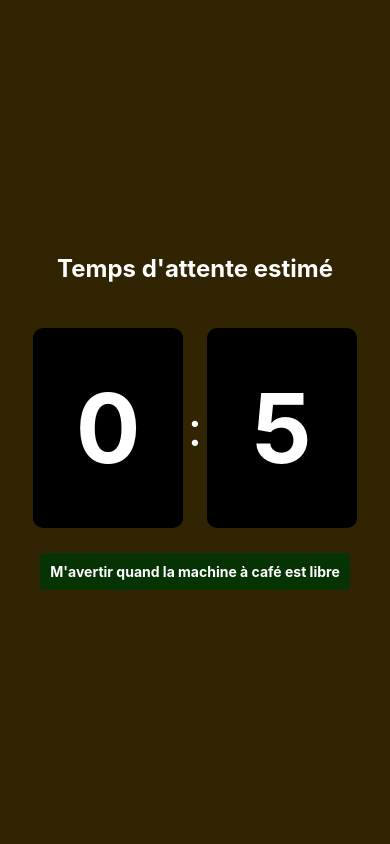
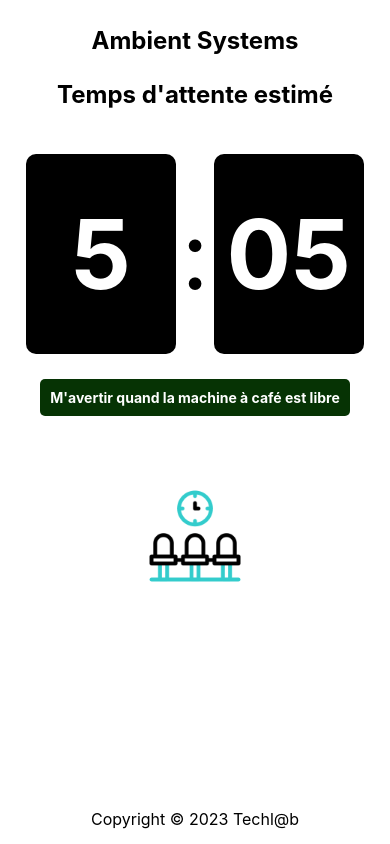
Before and after one commit to R-guill/Ambient-Systems, a React Native app: screen / in a window 390 px wide. Built offline with nearby package versions, Linux system fonts and the light colour scheme.

Commit message:
Working version

```diff
--- a/assets/BlackBoxes.js
+++ b/assets/BlackBoxes.js
@@ -40,8 +40,8 @@ const styles = StyleSheet.create({
     fontWeight: 'bold',
   },
   colon: {
-    color: 'white',
-    fontSize: 48,
+    color: 'black',
+    fontSize: 96,
     alignSelf: 'center',
   },
 });
--- a/assets/Button.js
+++ b/assets/Button.js
@@ -15,7 +15,8 @@ const styles = StyleSheet.create({
     padding: 10,
     borderRadius: 5,
     alignItems: "center",
-    marginTop:20
+    marginTop:20,
+    marginBottom:60,
   },
   text: {
     color: "white",
--- /dev/null
+++ b/assets/Footer.js
@@ -0,0 +1,26 @@
+import React from 'react';
+import { View, Text, StyleSheet } from 'react-native';
+
+const Footer = ({ text }) => {
+  return (
+    <View style={styles.footer}>
+      <Text style={styles.text}>{text}</Text>
+    </View>
+  );
+};
+
+const styles = StyleSheet.create({
+  footer: {
+    height: 50,
+    backgroundColor: 'white',
+    alignItems: 'center',
+    justifyContent: 'center',
+    marginTop:'auto',
+  },
+  text: {
+    fontSize: 16,
+    color: '#000',
+  },
+});
+
+export default Footer;
--- /dev/null
+++ b/assets/Header.js
@@ -0,0 +1,25 @@
+import React from "react";
+import { StyleSheet, View, Text } from "react-native";
+
+const Header = ({ text }) => {
+  return (
+    <View style={styles.header}>
+      <Text style={styles.text}>{text}</Text>
+    </View>
+  );
+};
+
+const styles = StyleSheet.create({
+  header: {
+    backgroundColor: "white",
+    height: 80,
+    justifyContent: "center",
+    alignItems: "center",
+  },
+  text: {
+    fontSize: 24,
+    fontWeight: "bold",
+  },
+});
+
+export default Header;
--- a/screen/HomeScreen.js
+++ b/screen/HomeScreen.js
@@ -1,14 +1,17 @@
 import React, { useState, useEffect } from "react";
-import { StyleSheet, View, Text } from "react-native";
+import { StyleSheet, View, Text, Image, Vibration } from "react-native";
 import TwoBlackBoxes from "../assets/BlackBoxes";
 import Popup from "../assets/PopUp";
 import Button from "../assets/Button";
+import Footer from "../assets/Footer";
+import Header from "../assets/Header";
 
 const HomePage = () => {
-  const [leftValue, setLeftValue] = useState(0);
+  const [leftValue, setLeftValue] = useState(5);
   const [rightValue, setRightValue] = useState(10);
   const [isPopupVisible, setIsPopupVisible] = useState(false);
   const [popUpmsg, setPopUpmsg] = useState("Time is up!");
+  const [alertState, setalertState] = useState(false);
 
   useEffect(() => {
     const timer = setInterval(() => {
@@ -36,7 +39,12 @@ const HomePage = () => {
 
   useEffect(() => {
     if (leftValue === 0 && rightValue === 0) {
+      if (alertState === true) {
+        Vibration.vibrate(1000);
+      }
+      setalertState(false);
       setIsPopupVisible(true);
+
       setPopUpmsg("La machine à café est libre!");
     }
   }, [leftValue, rightValue]);
@@ -44,13 +52,33 @@ const HomePage = () => {
   const onClosePopup = () => {
     setIsPopupVisible(false);
   };
+  const onButtonPress = () => {
+    setalertState(!alertState);
+  };
 
   return (
     <View style={styles.container}>
+        <Header text="Ambient Systems" />
       <Text style={styles.text}>Temps d'attente estimé</Text>
-      <TwoBlackBoxes leftValue={leftValue} rightValue={rightValue} />
-      <Popup isVisible={isPopupVisible} message={popUpmsg} onClose={onClosePopup} />
-        <Button />
+      <TwoBlackBoxes leftValue={leftValue} rightValue={rightValue.toString().padStart(2, "0")} />
+      <Popup
+        isVisible={isPopupVisible}
+        message={popUpmsg}
+        onClose={onClosePopup}
+      />
+      <Button onPress={onButtonPress} />
+      <View style={styles.imageContainer}>
+        {alertState && (
+          <Image
+            source={require("../assets/belltransparent.gif")}
+            style={styles.gif}
+          />
+        )}
+        {!alertState && (
+          <Image source={require("../assets/lounge.gif")} style={styles.gif} />
+        )}
+      </View>
+      <Footer text="Copyright © 2023 Techl@b" />
     </View>
   );
 };
@@ -58,14 +86,25 @@ const HomePage = () => {
 const styles = StyleSheet.create({
   container: {
     flex: 1,
-    backgroundColor: "#312403",
+    backgroundColor: "white",
     justifyContent: "center",
     alignItems: "center",
   },
   text: {
-    color: "white",
+    color: "black",
     fontSize: 24,
     fontWeight: "bold",
+  },
+  imageContainer: {
+    width: 120,
+    height: 120,
+    alignItems: "center",
+    justifyContent: "center",
+    paddingBottom:0,
+  },
+  gif: {
+    width: "100%",
+    height: "100%",
   },
 });
 
```
Also changed, not shown: assets/belltransparent.gif (added), assets/lounge.gif (added).
